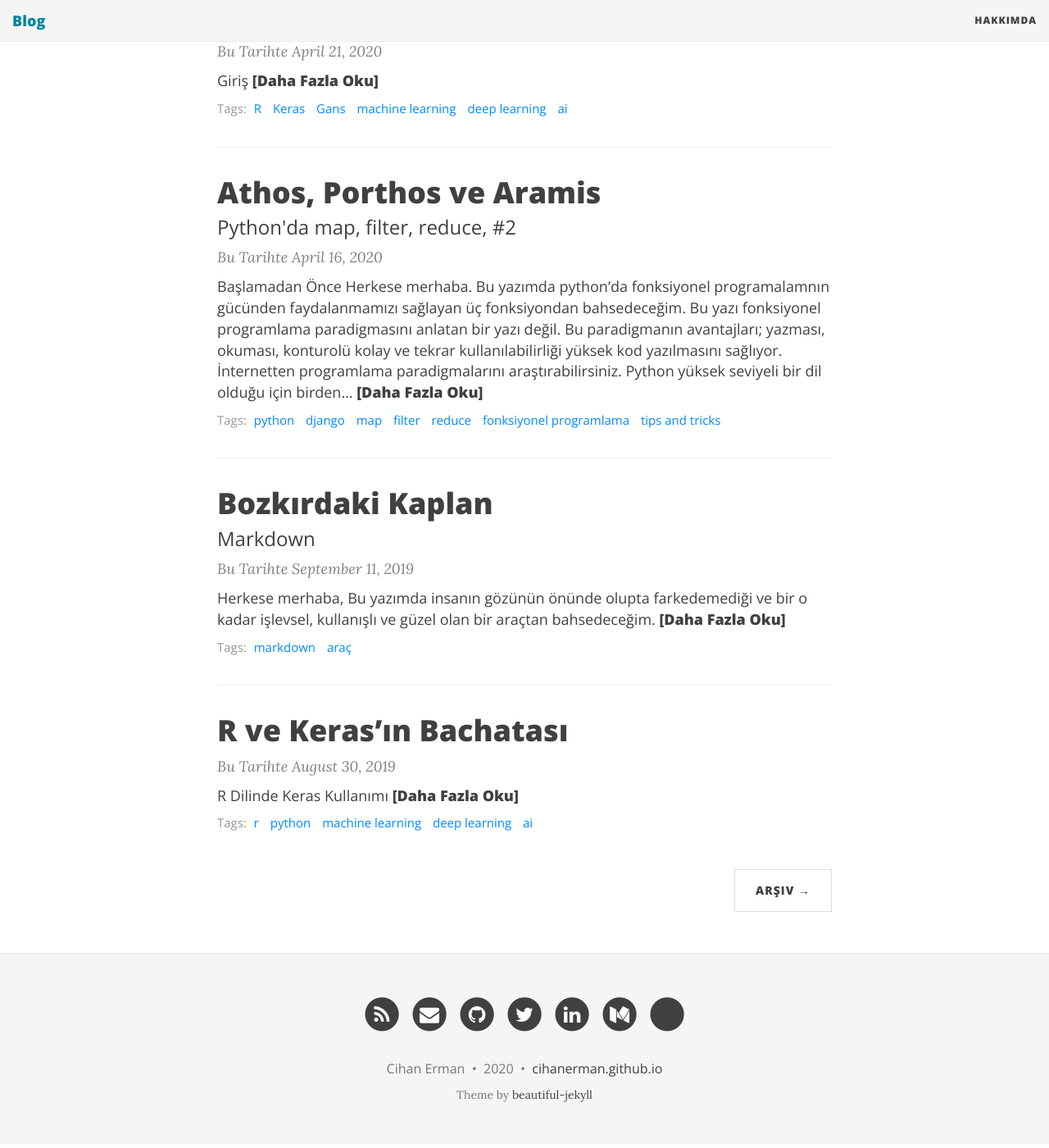
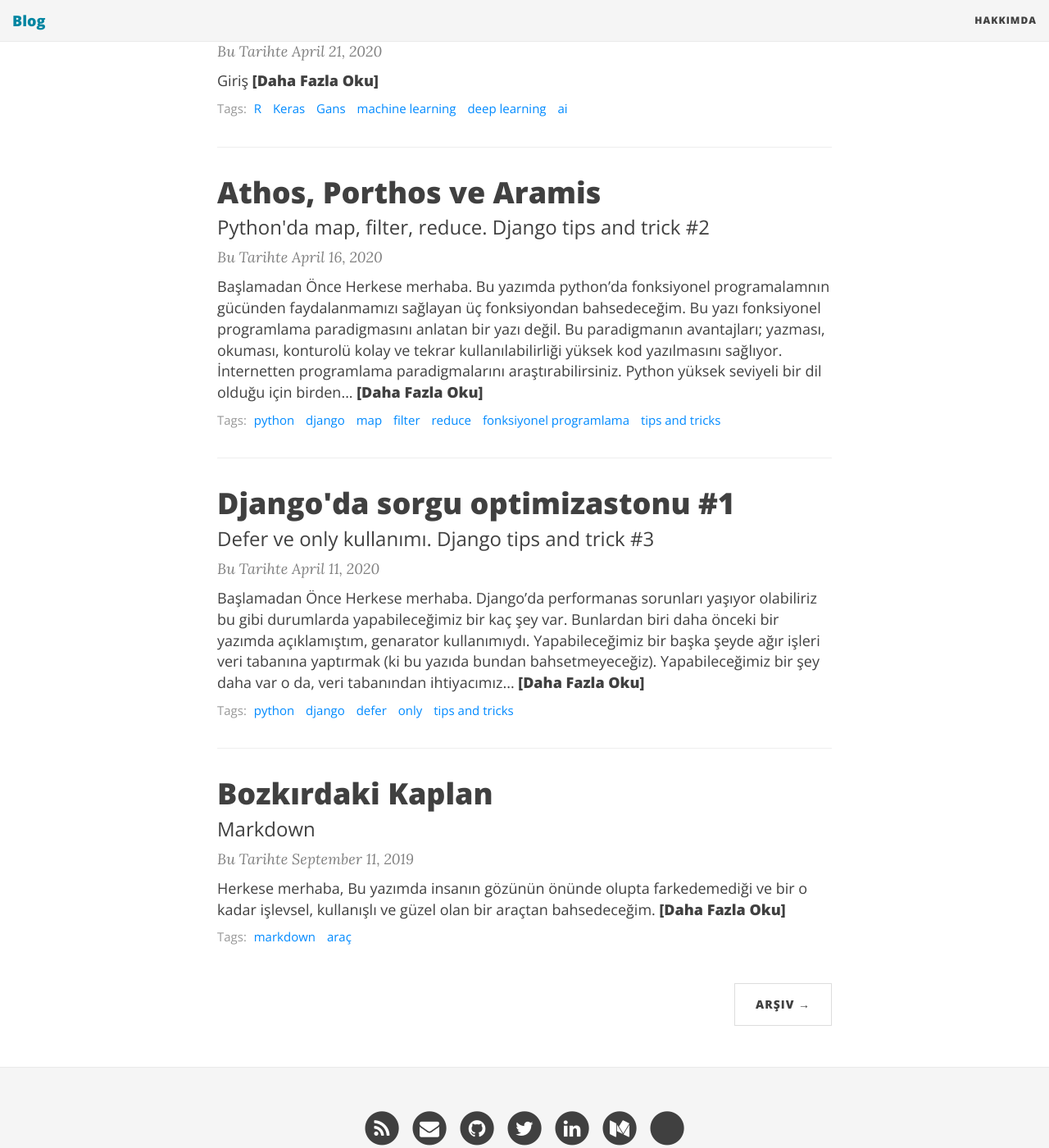
Before and after one commit to cihanerman/cihanerman.github.io, a Jekyll site: the page built from index.html, in a window 1280 px wide and 1400 px high, scrolled down 664 px. Shown: the whole window at 82% size. Built offline with Jekyll 4.4.1, drawn with Linux system fonts in a browser that asks for light colours; nearby versions of some CDN libraries; the list of posts is cut into pages by our own code.

Commit message:
defer ve only

````diff
--- a/_posts/2020-02-16-map-filter-reduce.md
+++ b/_posts/2020-02-16-map-filter-reduce.md
@@ -1,6 +1,6 @@
 ---
 title: "Athos, Porthos ve Aramis"
-subtitle: "Python'da map, filter, reduce, #2"
+subtitle: "Python'da map, filter, reduce. Django tips and trick #2"
 author: "Cihan Erman"
 tags: [python, django, map, filter, reduce, fonksiyonel programlama, tips and tricks]
 date: '16 Şubat 2020'
--- /dev/null
+++ b/_posts/2020-04-11-defer-only.md
@@ -0,0 +1,33 @@
+---
+title: "Django'da sorgu optimizastonu #1"
+subtitle: "Defer ve only kullanımı. Django tips and trick #3"
+author: "Cihan Erman"
+tags: [python, django, defer, only, tips and tricks]
+date: '11 Nisan 2020'
+layout: post
+---
+
+## Başlamadan Önce
+Herkese merhaba. Django'da performanas sorunları yaşıyor olabiliriz bu gibi durumlarda yapabileceğimiz bir kaç şey var. Bunlardan biri daha önceki bir yazımda açıklamıştım, genarator kullanımıydı. Yapabileceğimiz bir başka şeyde ağır işleri veri tabanına yaptırmak (ki bu yazıda bundan bahsetmeyeceğiz). Yapabileceğimiz bir şey daha var o da, veri tabanından ihtiyacımız kadarını istemek. Bu şekilde kaynakalrımızı daha az tüketip daha fazla hızlanacağız. O zaman başlayalım.
+Kaynak olarak django'nun [kendi dökümanın](https://docs.djangoproject.com/en/3.0/ref/models/querysets/) kulanacağım.
+
+## Sen Gelme Ulan Ayı
+Django orm ile veri tabanına bir sorgu yazdığımızda objenin bütün özellikleri gelir. Bu özellikleri sayısı fazlaysa ve/ve ya sorgu sonucunda çok fazla obje geliyorsa bu durum bize performas konusunda olumsuz olarak yansır. Böyle bir durumda kendimizi(Yazdığımız kodu) sorgulamamız gerekir. Orada bir sınıfı ağit objelerin bütün özelliklerine ihtiyacımız var mı? "Yo" diyorsanız karşınıda only fonksiyonu(tatata tam :). Sorgumuzu only ile bitirim sadece ihtiyacımız olan özellikleri yazarsak(Sadece bir, iki özelliğe ihtiyacımız olabilir ve modelimizde onlarca özellik bulunabilir) çok daha küçük bir veri, veri tabanından hızlıca gelip django orm tarafından hızlıca size sunulabilir. Ben süre olarak bunu ölçmedim, bunula birlikte kendim bu konuda araştırma yaparken rastladım ve demelerimde gözle görülür sonuçlar aldım. Bir örnek gösterelim:
+
+```python
+Entry.objects.only("headline", "body")
+```
+Burada Entry sınıfının tüm objelerinin sadece headline ve body özellikleri geliyor. Entry sınıfında 20-30 özellik olduğunu düşünsenize. only, hiç ihtiyamız olmayan bilgiler için performans kaybetmemizi önlüyor. Orm'e ve dolayısıyla veri tabanına bize sadece bu özellikler lazım sadece bunları getir demiş oluyoruz.
+
+## İyi hoş da
+İyi hoş da ya bize 20 özellikten 15'i lazımsa 15 tanesini tek tek yazacak mıyız ? Aslında bir yazılımcı olarak performans sorunu yaşıyorsan yazacaksınız. Sizin işiniz bu. Belki zamanında yazılmış performanssız kodun sorumlusu siz olmaya bilirsiniz ama şu an böyle bir sorun var ve bu sorun artık sizin sorununuz. Ben bunu sürekli yaşıyorum. Bir şirkette çalışıyor yada bir girişimciyseniz ve yazılım kısmı sizdeyse, insanlar sorunu çözmenizi bekliyor. Sizin durumunuzu anlasalar ya da anlamasalarda ilgilendikleri konu sorunu çözmeniz, yaşadığınız zorluklar değil. Neyseki python ve django "kolaylaştırınız, zorlaştırmayınız" felsefesine sahip. Burada imdadımıza defer yetişiyor. Defer'ı only'in tersi olarak düşüne bilirsiniz. Yani istemediğiniz özellikleri yazıyorsunuz ve onların dışında kalan özellikler geliyor.
+
+```python
+Entry.objects.defer("headline", "body")
+```
+Burada Entry sınıfına ayit tüm objelerin headline ve body dışındaki özellikleri çekiyoruz.
+
+## Son söz
+Django orm'de bu iki methodu kullanarak sorgularımızı hızlandıra biliriz. Django'da sorgular performansı etkileyen kritik konuların başında gelir ve performans konusunda iyiliştirme yapmaya sorgularınızdan başlamanızı tavsiye ederim. Bu konuda bir yazı daha yazmayı planlıyorum. Umarım faydalı bir yazı olmuştur. Sorularınız, yorumlarınızı, katkılarınızı, yapıcı eleştirilerinizi benimle paylaşırsanız sevinirim. Teşekkü ederim, iyi çalımalar.
+
+> İhtiyaçtan fazlası israftır.
````
Also changed, not shown: Gemfile.lock, 2 other files.
